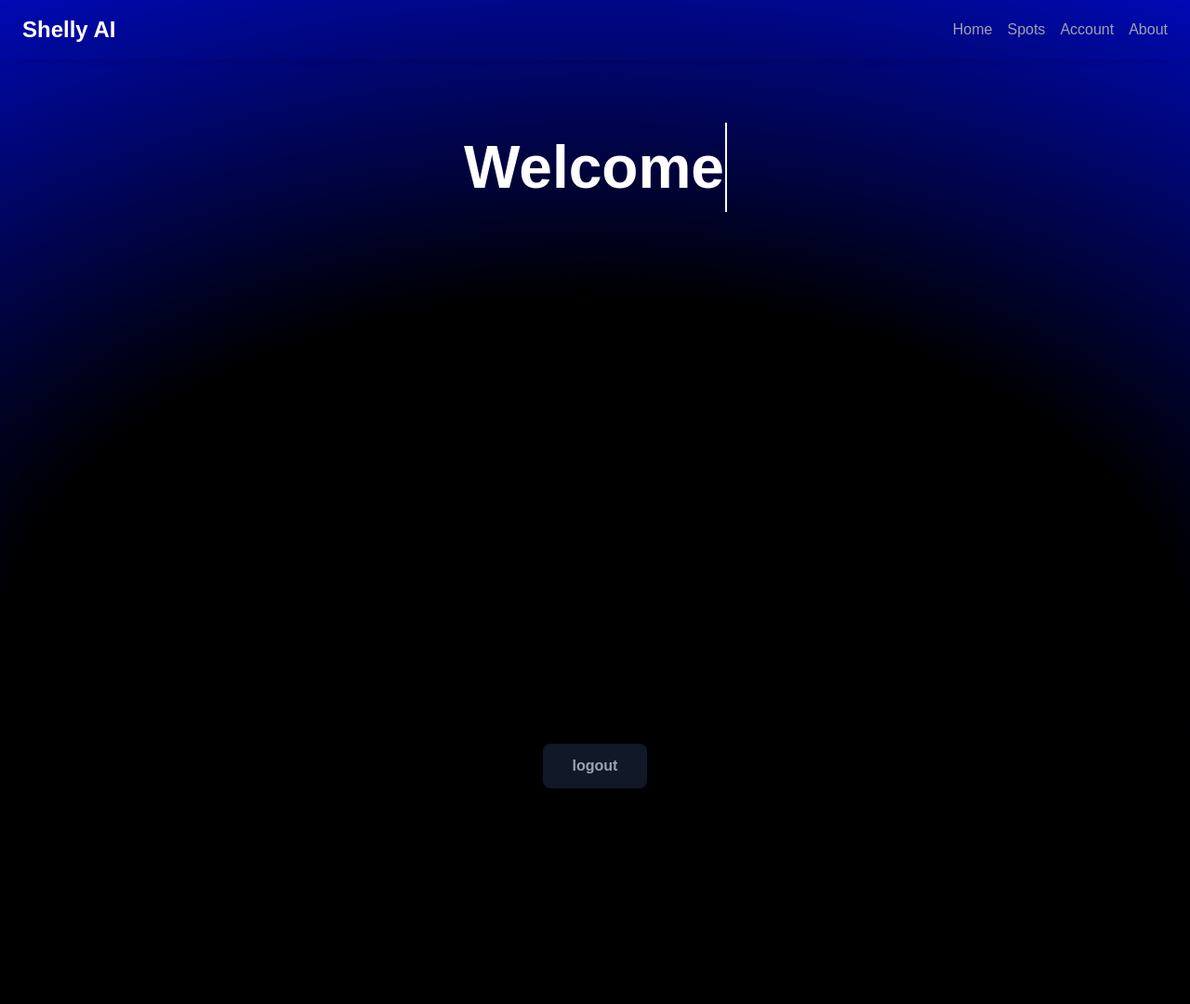
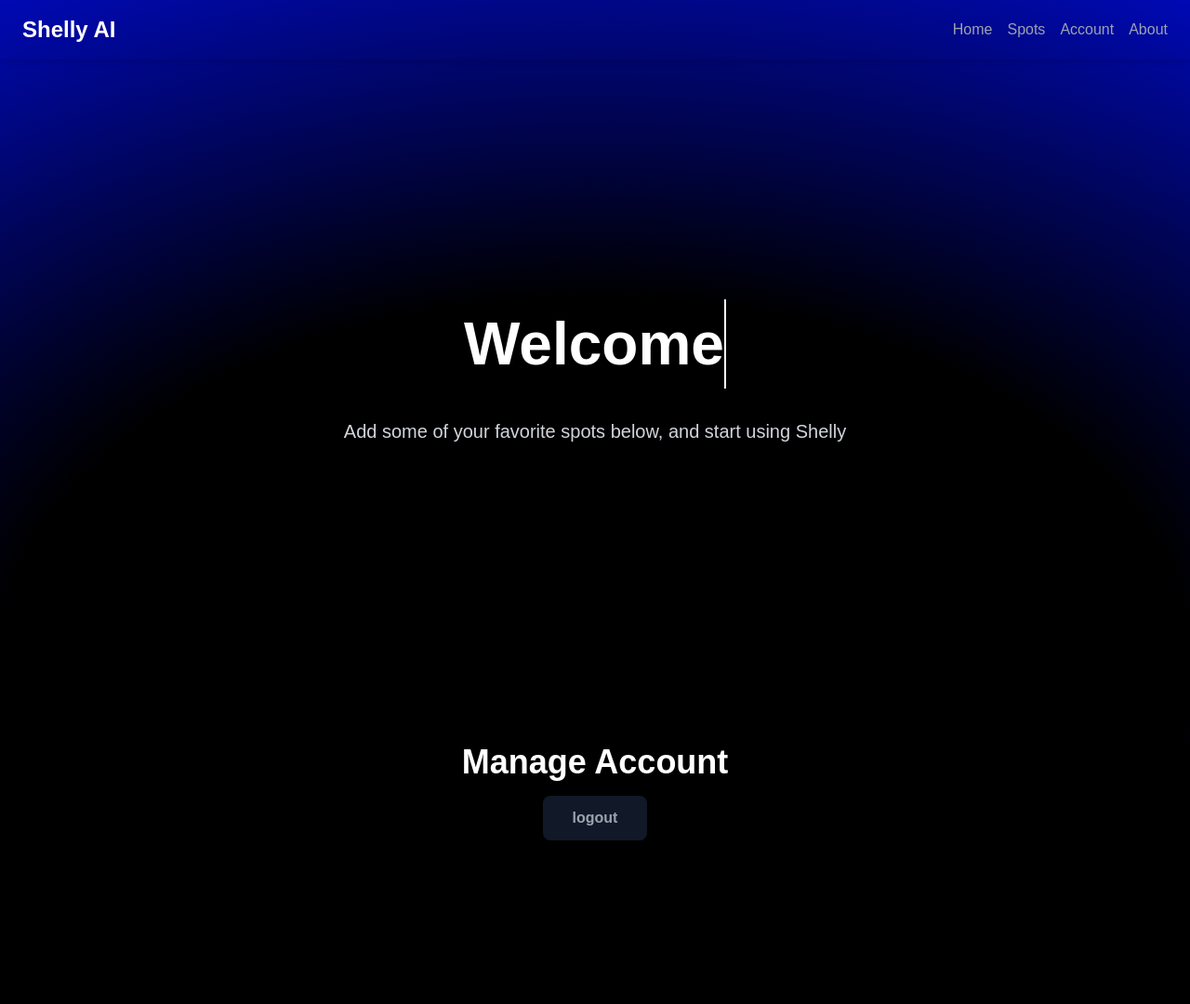
Before and after one commit to F1nnC/Shelly-AI, a Flask app: template templates/account.html in a window 1280 px wide. Shown: the top 1080 px of the page at 93% size. Run offline with Flask 3, Linux system fonts and the light colour scheme; the template is opened without the code that fills it, so the values that code supplies are empty.

Commit message:
more pretty stuff to the pages

```diff
--- a/static/css/styles.css
+++ b/static/css/styles.css
@@ -27,15 +27,14 @@ header {
 
 .typing {
     display: inline-block;
-    width: 8ch; /* Set the width to match the final width of the text */
-    text-align: center; /* Align text within the reserved space */
+    text-align: center;
     border-right: 2px solid white;
     white-space: nowrap;
     overflow: hidden;
-    margin-bottom: 55vh;
     font-size: 4em;
     animation: typing 0.8s steps(8), blink 0.5s step-end infinite;
 }
+
 
 @keyframes typing {
     from { width: 0; }
@@ -58,6 +57,15 @@ header {
         rgb(0, 13, 255) 100%
     );
     display: flex; /* Centering the child elements */
-    justify-content: center;
-    align-items: center;
+    flex-direction: column; /* Stack child elements vertically */
+    justify-content: center; /* Center vertically */
+    align-items: center; /* Center horizontally */
+    text-align: center; /* Ensure text aligns properly in child elements */
 }
+
+.cool p {
+    margin: 0; /* Remove unnecessary margins for precise alignment */
+    font-size: 1.25rem; /* Adjust size for subtitle */
+    color: #d1d5db; /* Tailwind gray-300 for a softer color */
+    margin-top: 1rem; /* Add spacing below the title */
+}
--- a/static/js/background.js
+++ b/static/js/background.js
@@ -39,4 +39,13 @@ window.addEventListener('load', () => {
     setTimeout(() => {
         requestAnimationFrame(animateGradient);
     }, 500);
+
+    const p = document.getElementById('p-fade');
+
+        // Add the opacity class after a small delay (if desired)
+    setTimeout(() => {
+        p.classList.remove('opacity-0'); // Remove initial opacity-0
+        p.classList.add('opacity-100'); // Add full opacity
+    }, 900);
+
 });
--- a/templates/about.html
+++ b/templates/about.html
@@ -3,7 +3,7 @@
 <head>
     <meta charset="UTF-8">
     <meta name="viewport" content="width=device-width, initial-scale=1.0">
-    <title>My Flask App</title>
+    <title>Shelly AI: About Page</title>
     <link href="https://cdn.jsdelivr.net/npm/tailwindcss@2.2.19/dist/tailwind.min.css" rel="stylesheet">
     <link href="../static/css/styles.css" rel="stylesheet"> <!-- Link to your custom CSS file -->
 </head>
--- a/templates/account.html
+++ b/templates/account.html
@@ -3,7 +3,7 @@
 <head>
     <meta charset="UTF-8">
     <meta name="viewport" content="width=device-width, initial-scale=1.0">
-    <title>Gradient Dial Spin</title>
+    <title>Shelly AI: Account Page</title>
     <link href="https://cdn.jsdelivr.net/npm/tailwindcss@2.2.19/dist/tailwind.min.css" rel="stylesheet">
     <link href="../static/css/styles.css" rel="stylesheet"> <!-- Link to your custom CSS file -->
     <script src="../static/js/background.js"></script>
@@ -17,11 +17,16 @@
     <div class="gradient-section">
         <div class="cool text-center">
             <h1 class="typing font-bold mb-4">Welcome</h1>
+            <p class="text-lg mb-6 text-gray-400 opacity-0 transition-opacity duration-1000" id="p-fade">Add some of your favorite spots below, and start using Shelly</p>
         </div>
+
     </div>
 
     <!-- Content Section -->
     <div class="content-section">
+        <h1 class="text-4xl font-bold mb-4">Manage Account</h1>
+        <!-- Account Information Table -->
+
 
         <!-- Submit Button -->
         <button
--- a/templates/index.html
+++ b/templates/index.html
@@ -3,7 +3,7 @@
 <head>
     <meta charset="UTF-8">
     <meta name="viewport" content="width=device-width, initial-scale=1.0">
-    <title>My Flask App</title>
+    <title>Shelly AI: Home Page</title>
     <link href="https://cdn.jsdelivr.net/npm/tailwindcss@2.2.19/dist/tailwind.min.css" rel="stylesheet">
     <link href="../static/css/styles.css" rel="stylesheet"> <!-- Link to your custom CSS file -->
 </head>
--- a/templates/login.html
+++ b/templates/login.html
@@ -3,7 +3,7 @@
 <head>
     <meta charset="UTF-8">
     <meta name="viewport" content="width=device-width, initial-scale=1.0">
-    <title>My Flask App</title>
+    <title>Shelly AI: Login Page</title>
     <link href="https://cdn.jsdelivr.net/npm/tailwindcss@2.2.19/dist/tailwind.min.css" rel="stylesheet">
     <link href="../static/css/styles.css" rel="stylesheet"> <!-- Link to your custom CSS file -->
     <script src="../static/js/login.js"></script>
--- a/templates/signup.html
+++ b/templates/signup.html
@@ -3,7 +3,7 @@
 <head>
     <meta charset="UTF-8">
     <meta name="viewport" content="width=device-width, initial-scale=1.0">
-    <title>My Flask App</title>
+    <title>Shelly AI: Signup Page</title>
     <link href="https://cdn.jsdelivr.net/npm/tailwindcss@2.2.19/dist/tailwind.min.css" rel="stylesheet">
     <link href="../static/css/styles.css" rel="stylesheet"> <!-- Link to your custom CSS file -->
     <script src="../static/js/signup.js"></script>
```
